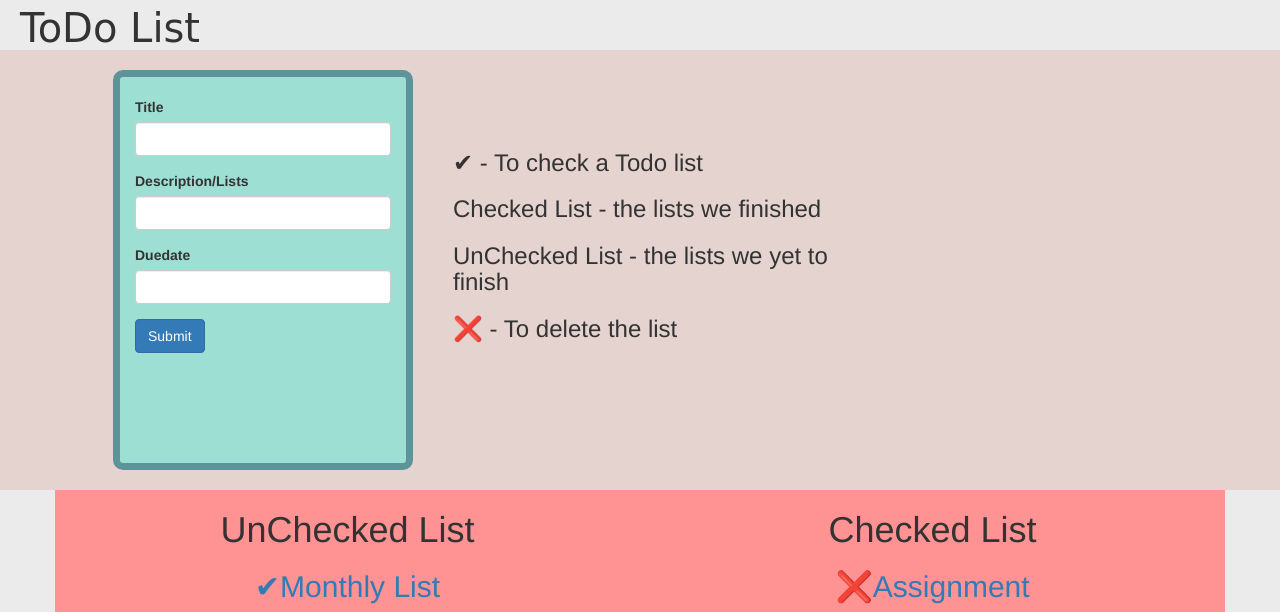
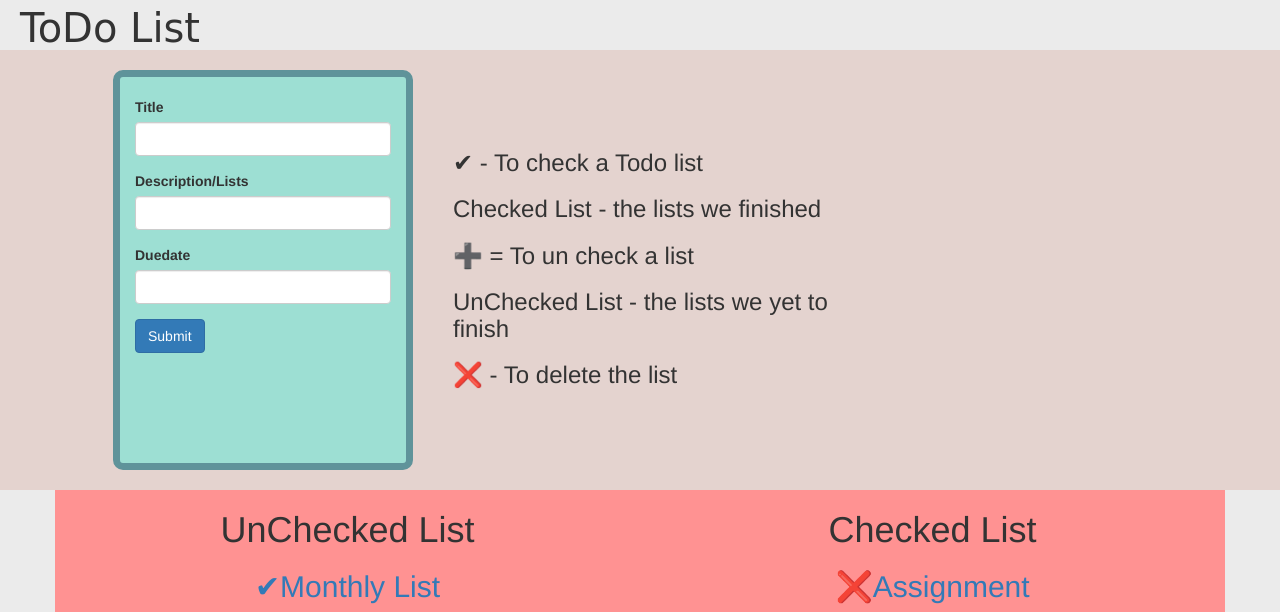
Before and after one commit to idhaya55/Todo, a Flask app: page / in a window 1280 px wide. Shown: the top 612 px of the page. Run offline with Flask 2, Linux system fonts and the light colour scheme; data comes from the database, SQL or seed files in the repository; some libraries are stand-ins or nearby versions.

Commit message:
tenth commit

```diff
--- a/templates/index.html
+++ b/templates/index.html
@@ -11,6 +11,7 @@
         <div class="col-lg-5 sm-12"style="text-align:left;padding-top:60px;padding-left:40px">
             <h3>✔ - To check a Todo list</h3>
             <h3>Checked List - the lists we finished</h3>
+            <h3>➕ = To un check a list</h3>
             <h3>UnChecked List - the lists we yet to finish</h3>
             <h3>❌ - To delete the list</h3>
         </div>
```
